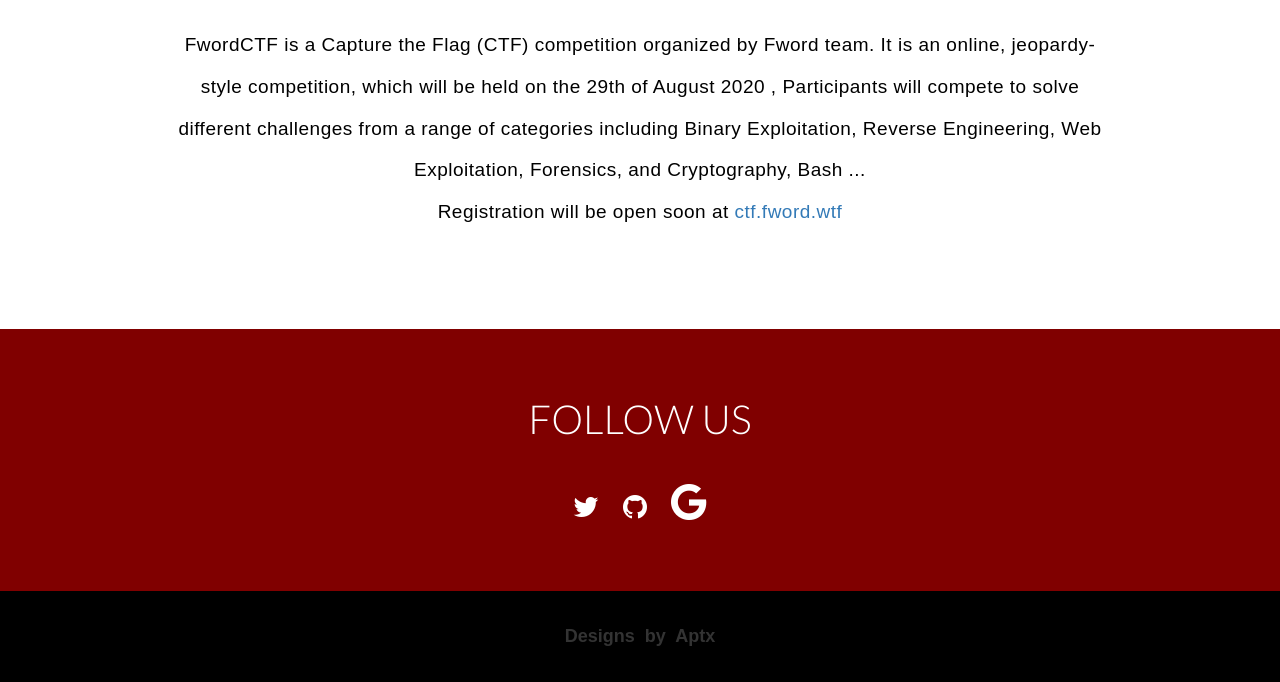
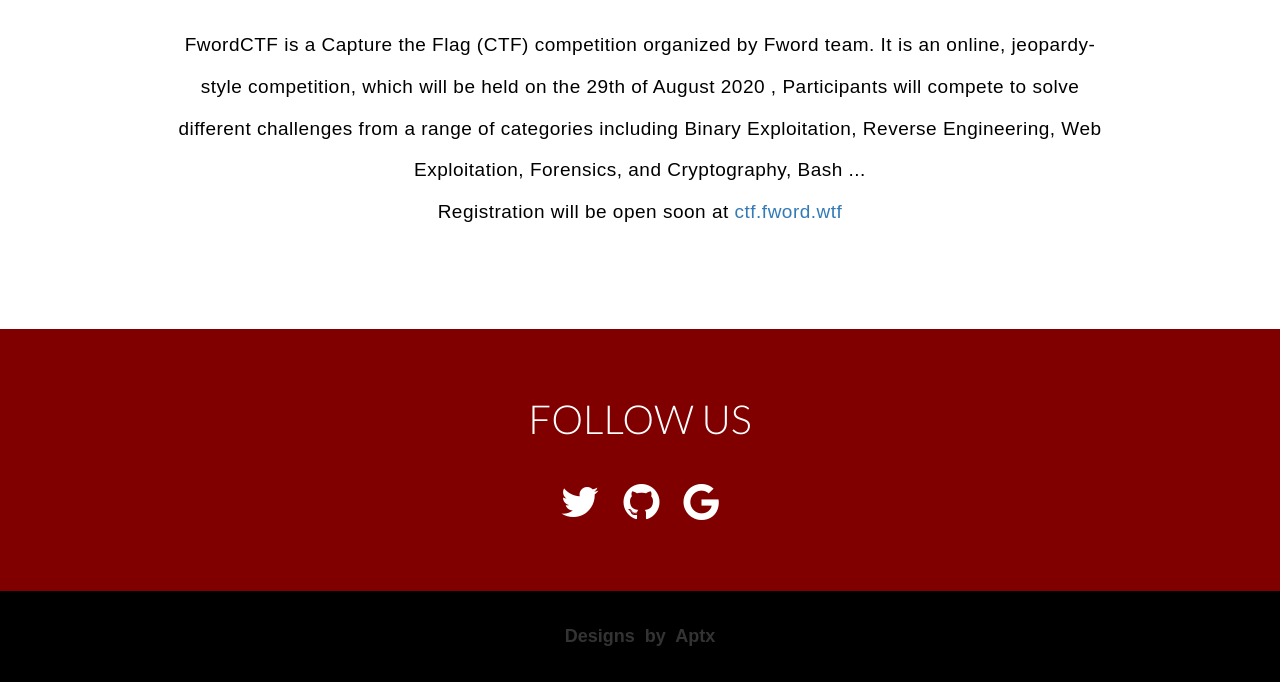
Before and after one commit to FwordTeam/FwordTeam.github.io.old, a plain HTML site: page index.html in a window 1280 px wide. Shown: the part 943-1625 px from the top of the page. Drawn offline with Linux system fonts and the light colour scheme; a web font is replaced by a local one.

Commit message:
Update index.html

```diff
--- a/index.html
+++ b/index.html
@@ -98,8 +98,8 @@
 				<div class="social-content">
 					<h2>FOLLOW US</h2>
 					<div class="socmed">
-						<a href="https://twitter.com/FwordTeam" target="_blank"><i class="fa fa-twitter fa-2x"></i></a>
-						<a href="https://github.com/FwordTeam" target="_blank"><i class="fa fa-github fa-2x"></i></a>
+						<a href="https://twitter.com/FwordTeam" target="_blank"><i class="fa fa-twitter fa-3x"></i></a>
+						<a href="https://github.com/FwordTeam" target="_blank"><i class="fa fa-github fa-3x"></i></a>
 						<a href="mailto: contact@fword.wtf" target="_blank"><i class="fa fa-google fa-3x"></i></a>
 					</div>
 				</div>
```
